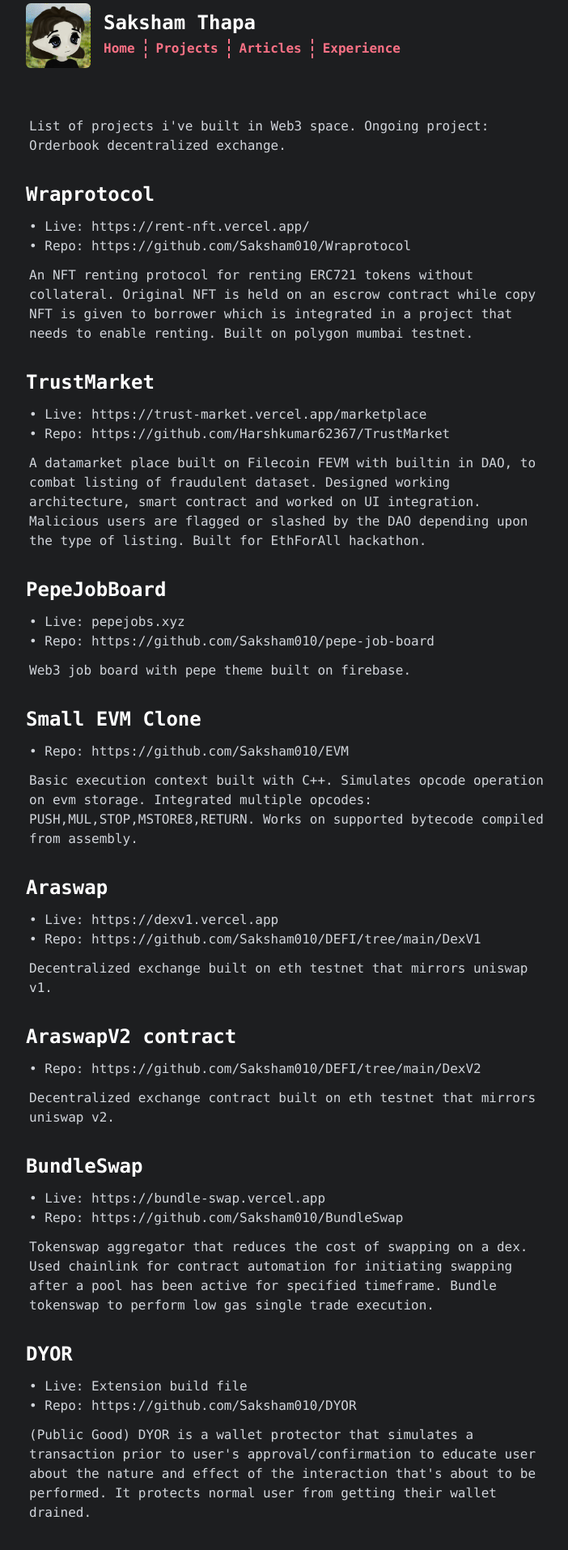
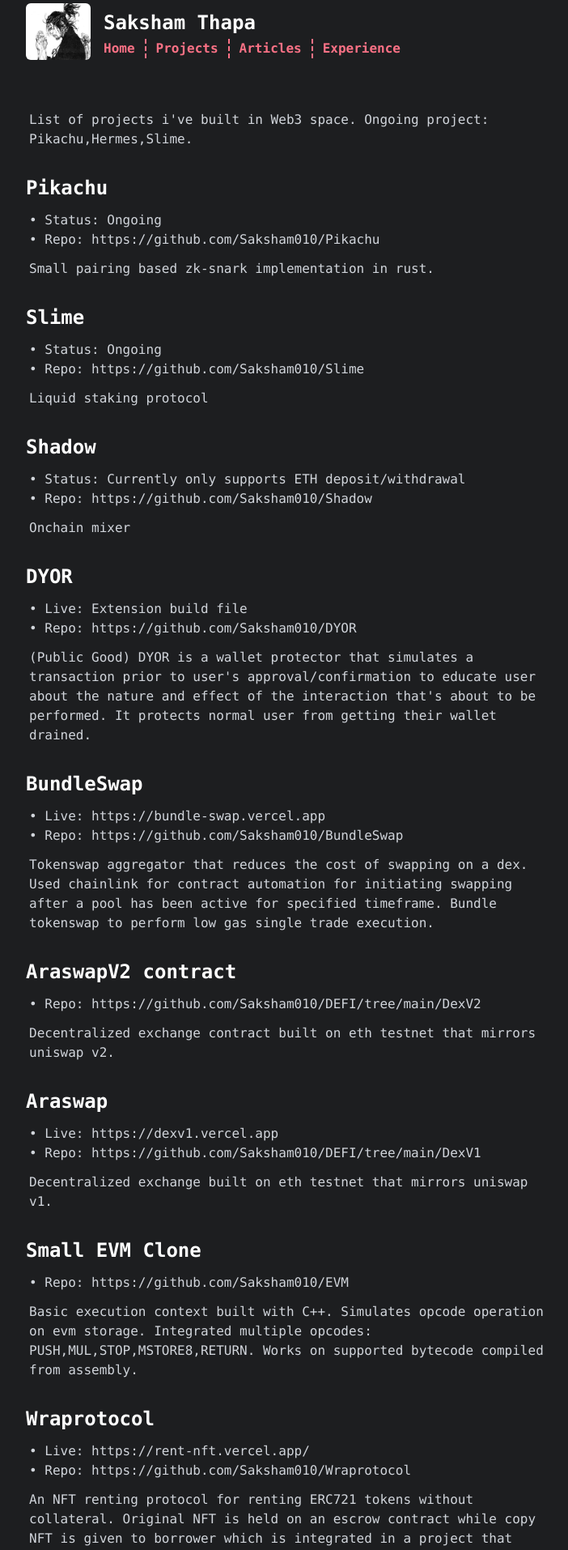
Before and after one commit to Saksham010/portfolio-website, a React (Vite) app: page /project in a window 1280 px wide. Shown: the part 60-1974 px from the top of the page at 81% size, without its empty margins (288-990 px from the left). Built offline with nearby package versions, Linux system fonts and the light colour scheme.

Commit message:
Minor updates

```diff
--- a/src/routes/nav.jsx
+++ b/src/routes/nav.jsx
@@ -1,4 +1,4 @@
-import mylady from "../assets/milady.png";
+import musashi from "../assets/musashi.jpg";
 import React from "react";
 import { useNavigate } from "react-router-dom";
 
@@ -8,7 +8,7 @@ function Navigation(){
         <>
         <nav className='w-3/6 mx-auto flex pt-16'>
             <div className="w-20">
-            <img src={mylady} className='rounded-md'></img>
+            <img src={musashi} className='rounded-md'></img>
             </div>
             <div>
             <h1 className='text-white font-bold px-4 text-2xl pt-2'>Saksham Thapa</h1>
--- a/src/routes/projects.jsx
+++ b/src/routes/projects.jsx
@@ -7,8 +7,102 @@ export default function Projects(){
             <body>
 
             <div className="w-3/6 mx-auto mt-4 ">
-                <p className='text-gray-300 text-md pt-3 pl-1 mt-12'>List of projects i've built in Web3 space. Ongoing project: Orderbook decentralized exchange.</p>
+                <p className='text-gray-300 text-md pt-3 pl-1 mt-12'>List of projects i've built in Web3 space. Ongoing project: Pikachu,Hermes,Slime.</p>
             </div>
+
+            <div className="w-3/6 mx-auto mt-8">
+                <h1 className='text-white text-2xl font-bold '>Pikachu</h1>
+                <p className='text-gray-300 text-md pt-3 pl-1'>
+                    <ul>
+                        <li>&#8226; Status: Ongoing</li>
+                        <li>&#8226; Repo: <a href="https://github.com/Saksham010/Pikachu" target="_blank" className="hover:cursor-pointer hover:underline hover:text-rose-400">https://github.com/Saksham010/Pikachu</a></li>
+
+                    </ul>
+                </p>
+                <p className='text-gray-300 text-md pt-3 pl-1'>Small pairing based zk-snark implementation in rust.</p>
+            </div>
+
+            <div className="w-3/6 mx-auto mt-8">
+                <h1 className='text-white text-2xl font-bold '>Slime</h1>
+                <p className='text-gray-300 text-md pt-3 pl-1'>
+                    <ul>
+                        <li>&#8226; Status: Ongoing</li>
+                        <li>&#8226; Repo: <a href="https://github.com/Saksham010/Slime" target="_blank" className="hover:cursor-pointer hover:underline hover:text-rose-400">https://github.com/Saksham010/Slime</a></li>
+
+                    </ul>
+                </p>
+                <p className='text-gray-300 text-md pt-3 pl-1'>Liquid staking protocol</p>
+            </div>
+
+            <div className="w-3/6 mx-auto mt-8">
+                <h1 className='text-white text-2xl font-bold '>Shadow</h1>
+                <p className='text-gray-300 text-md pt-3 pl-1'>
+                    <ul>
+                        <li>&#8226; Status: Currently only supports ETH deposit/withdrawal</li>
+                        <li>&#8226; Repo: <a href="https://github.com/Saksham010/Shadow" target="_blank" className="hover:cursor-pointer hover:underline hover:text-rose-400">https://github.com/Saksham010/Shadow</a></li>
+
+                    </ul>
+                </p>
+                <p className='text-gray-300 text-md pt-3 pl-1'>Onchain mixer</p>
+            </div>
+
+            <div className="w-3/6 mx-auto mt-8">
+                <h1 className='text-white text-2xl font-bold '>DYOR</h1>
+                <p className='text-gray-300 text-md pt-3 pl-1'>
+                    <ul>
+                        <li>&#8226; Live: <a href="https://dyor-one.vercel.app/" target="_blank" className="hover:cursor-pointer hover:underline hover:text-rose-400">Extension build file</a></li>
+                        <li>&#8226; Repo: <a href="https://github.com/Saksham010/DYOR" target="_blank" className="hover:cursor-pointer hover:underline hover:text-rose-400">https://github.com/Saksham010/DYOR</a></li>
+
+                    </ul>
+                </p>
+                <p className='text-gray-300 text-md pt-3 pl-1'>(Public Good) DYOR is a wallet protector that simulates a transaction prior to user's approval/confirmation to educate user about the nature and effect of the interaction that's about to be performed. It protects normal user from getting their wallet drained.</p>
+            </div>
+
+            <div className="w-3/6 mx-auto mt-8">
+                <h1 className='text-white text-2xl font-bold '>BundleSwap</h1>
+                <p className='text-gray-300 text-md pt-3 pl-1'>
+                    <ul>
+                        <li>&#8226; Live: <a href="https://bundle-swap.vercel.app" target="_blank" className="hover:cursor-pointer hover:underline hover:text-rose-400">https://bundle-swap.vercel.app</a></li>
+                        <li>&#8226; Repo: <a href="https://github.com/Saksham010/BundleSwap" target="_blank" className="hover:cursor-pointer hover:underline hover:text-rose-400">https://github.com/Saksham010/BundleSwap</a></li>
+
+                    </ul>
+                </p>
+                <p className='text-gray-300 text-md pt-3 pl-1'>Tokenswap aggregator that reduces the cost of swapping on a dex. Used chainlink for contract automation for initiating swapping after a pool has been active for specified timeframe. Bundle tokenswap to perform low gas single trade execution.</p>
+            </div>
+
+            <div className="w-3/6 mx-auto mt-8">
+                <h1 className='text-white text-2xl font-bold '>AraswapV2 contract</h1>
+                <p className='text-gray-300 text-md pt-3 pl-1'>
+                    <ul>
+                        <li>&#8226; Repo: <a href="https://github.com/Saksham010/DEFI/tree/main/DexV2" target="_blank" className="hover:cursor-pointer hover:underline hover:text-rose-400">https://github.com/Saksham010/DEFI/tree/main/DexV2</a></li>
+
+                    </ul>
+                </p>
+                <p className='text-gray-300 text-md pt-3 pl-1'> Decentralized exchange contract built on eth testnet that mirrors uniswap v2.</p>
+            </div>
+
+            <div className="w-3/6 mx-auto mt-8">
+                <h1 className='text-white text-2xl font-bold '>Araswap</h1>
+                <p className='text-gray-300 text-md pt-3 pl-1'>
+                    <ul>
+                        <li>&#8226; Live: <a href="https://dexv1.vercel.app" target="_blank" className="hover:cursor-pointer hover:underline hover:text-rose-400">https://dexv1.vercel.app</a></li>
+                        <li>&#8226; Repo: <a href="https://github.com/Saksham010/DEFI/tree/main/DexV1" target="_blank" className="hover:cursor-pointer hover:underline hover:text-rose-400">https://github.com/Saksham010/DEFI/tree/main/DexV1</a></li>
+
+                    </ul>
+                </p>
+                <p className='text-gray-300 text-md pt-3 pl-1'> Decentralized exchange built on eth testnet that mirrors uniswap v1.</p>
+            </div>
+            <div className="w-3/6 mx-auto mt-8">
+                <h1 className='text-white text-2xl font-bold '>Small EVM Clone</h1>
+                <p className='text-gray-300 text-md pt-3 pl-1'>
+                    <ul>
+                        <li>&#8226; Repo: <a href="https://github.com/Saksham010/EVM" target="_blank" className="hover:cursor-pointer hover:underline hover:text-rose-400">https://github.com/Saksham010/EVM</a></li>
+
+                    </ul>
+                </p>
+                <p className='text-gray-300 text-md pt-3 pl-1'> Basic execution context built with C++. Simulates opcode operation on evm storage. Integrated multiple opcodes: PUSH,MUL,STOP,MSTORE8,RETURN. Works on supported bytecode compiled from assembly.</p>
+            </div>
+
             <div className="w-3/6 mx-auto mt-8">
                 <h1 className='text-white text-2xl font-bold '>Wraprotocol</h1>
                 <p className='text-gray-300 text-md pt-3 pl-1'>
@@ -45,65 +139,6 @@ export default function Projects(){
                 <p className='text-gray-300 text-md pt-3 pl-1'>Web3 job board with pepe theme built on firebase.</p>
             </div>
 
-            <div className="w-3/6 mx-auto mt-8">
-                <h1 className='text-white text-2xl font-bold '>Small EVM Clone</h1>
-                <p className='text-gray-300 text-md pt-3 pl-1'>
-                    <ul>
-                        <li>&#8226; Repo: <a href="https://github.com/Saksham010/EVM" target="_blank" className="hover:cursor-pointer hover:underline hover:text-rose-400">https://github.com/Saksham010/EVM</a></li>
-
-                    </ul>
-                </p>
-                <p className='text-gray-300 text-md pt-3 pl-1'> Basic execution context built with C++. Simulates opcode operation on evm storage. Integrated multiple opcodes: PUSH,MUL,STOP,MSTORE8,RETURN. Works on supported bytecode compiled from assembly.</p>
-            </div>
-
-            <div className="w-3/6 mx-auto mt-8">
-                <h1 className='text-white text-2xl font-bold '>Araswap</h1>
-                <p className='text-gray-300 text-md pt-3 pl-1'>
-                    <ul>
-                        <li>&#8226; Live: <a href="https://dexv1.vercel.app" target="_blank" className="hover:cursor-pointer hover:underline hover:text-rose-400">https://dexv1.vercel.app</a></li>
-                        <li>&#8226; Repo: <a href="https://github.com/Saksham010/DEFI/tree/main/DexV1" target="_blank" className="hover:cursor-pointer hover:underline hover:text-rose-400">https://github.com/Saksham010/DEFI/tree/main/DexV1</a></li>
-
-                    </ul>
-                </p>
-                <p className='text-gray-300 text-md pt-3 pl-1'> Decentralized exchange built on eth testnet that mirrors uniswap v1.</p>
-            </div>
-
-            <div className="w-3/6 mx-auto mt-8">
-                <h1 className='text-white text-2xl font-bold '>AraswapV2 contract</h1>
-                <p className='text-gray-300 text-md pt-3 pl-1'>
-                    <ul>
-                        <li>&#8226; Repo: <a href="https://github.com/Saksham010/DEFI/tree/main/DexV2" target="_blank" className="hover:cursor-pointer hover:underline hover:text-rose-400">https://github.com/Saksham010/DEFI/tree/main/DexV2</a></li>
-
-                    </ul>
-                </p>
-                <p className='text-gray-300 text-md pt-3 pl-1'> Decentralized exchange contract built on eth testnet that mirrors uniswap v2.</p>
-            </div>
-
-            <div className="w-3/6 mx-auto mt-8">
-                <h1 className='text-white text-2xl font-bold '>BundleSwap</h1>
-                <p className='text-gray-300 text-md pt-3 pl-1'>
-                    <ul>
-                        <li>&#8226; Live: <a href="https://bundle-swap.vercel.app" target="_blank" className="hover:cursor-pointer hover:underline hover:text-rose-400">https://bundle-swap.vercel.app</a></li>
-                        <li>&#8226; Repo: <a href="https://github.com/Saksham010/BundleSwap" target="_blank" className="hover:cursor-pointer hover:underline hover:text-rose-400">https://github.com/Saksham010/BundleSwap</a></li>
-
-                    </ul>
-                </p>
-                <p className='text-gray-300 text-md pt-3 pl-1'>Tokenswap aggregator that reduces the cost of swapping on a dex. Used chainlink for contract automation for initiating swapping after a pool has been active for specified timeframe. Bundle tokenswap to perform low gas single trade execution.</p>
-            </div>
-
-            <div className="w-3/6 mx-auto mt-8">
-                <h1 className='text-white text-2xl font-bold '>DYOR</h1>
-                <p className='text-gray-300 text-md pt-3 pl-1'>
-                    <ul>
-                        <li>&#8226; Live: <a href="https://dyor-one.vercel.app/" target="_blank" className="hover:cursor-pointer hover:underline hover:text-rose-400">Extension build file</a></li>
-                        <li>&#8226; Repo: <a href="https://github.com/Saksham010/DYOR" target="_blank" className="hover:cursor-pointer hover:underline hover:text-rose-400">https://github.com/Saksham010/DYOR</a></li>
-
-                    </ul>
-                </p>
-                <p className='text-gray-300 text-md pt-3 pl-1'>(Public Good) DYOR is a wallet protector that simulates a transaction prior to user's approval/confirmation to educate user about the nature and effect of the interaction that's about to be performed. It protects normal user from getting their wallet drained.</p>
-            </div>
-
-
             </body>
 
             <Footer/>
```
Also changed, not shown: src/routes/App.jsx (+9 -8 lines), src/assets/milady.png (deleted), src/assets/musashi.jpg (added).
